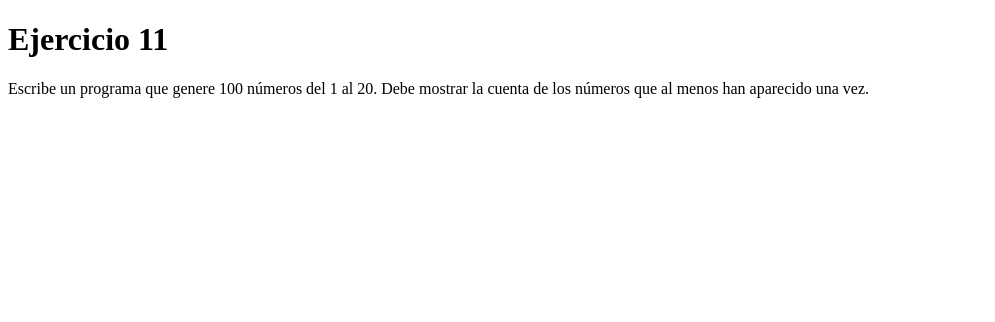
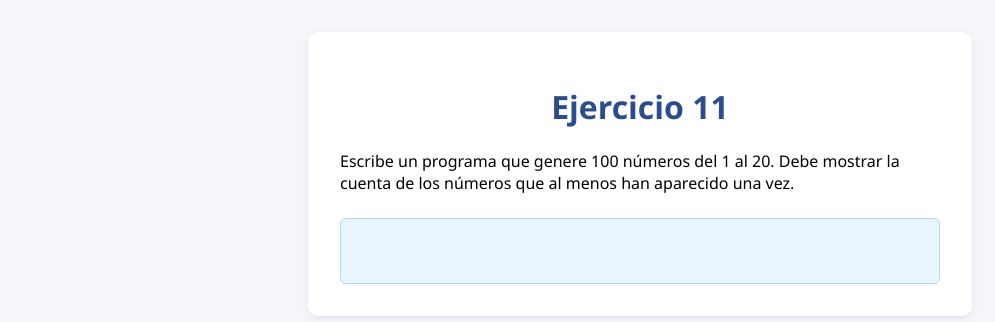
Before and after one commit to RenzoSY1357/fundamentos-js, a plain HTML site: page ejercicio11/index.html in a window 1280 px wide. Shown: the whole page, without its empty margins (0-995 px from the left). Drawn offline with Linux system fonts and the light colour scheme.

Commit message:
ejercicio 11

```diff
--- a/ejercicio11/script.js
+++ b/ejercicio11/script.js
@@ -1 +1,16 @@
-// script.js vacío para Ejercicio 11
+//Ejercicio 11
+
+function cienNumeros() {
+    let numeros = [];
+    for (let i = 0; i < 100; i++) {
+        let num = Math.floor(Math.random() * 20) + 1;
+        numeros.push(num);
+    }
+
+    console.log("Números generados:", numeros.join(", "));
+
+    let distintos = new Set(numeros);
+    console.log("Cantidad de números distintos que han aparecido al menos una vez:", distintos.size);
+}
+
+cienNumeros();
--- a/ejercicio11/style.css
+++ b/ejercicio11/style.css
@@ -1 +1,36 @@
-/* style.css vacío para Ejercicio 11 */
+body {
+	font-family: 'Segoe UI', Arial, sans-serif;
+	background: #f4f6fb;
+	margin: 0;
+	padding: 0;
+}
+
+main {
+	max-width: 600px;
+	margin: 2rem auto;
+	background: #fff;
+	border-radius: 10px;
+	box-shadow: 0 2px 8px rgba(0,0,0,0.08);
+	padding: 2rem;
+}
+
+h1 {
+	color: #2a4d8f;
+	text-align: center;
+}
+
+section {
+	margin-bottom: 1.5rem;
+}
+
+.resultado {
+	background: #eaf6ff;
+	border: 1px solid #b3d8fd;
+	border-radius: 6px;
+	padding: 1rem;
+	margin-top: 1rem;
+	min-height: 2em;
+	color: #1a3a5e;
+	font-weight: bold;
+	box-shadow: 0 1px 3px rgba(0,0,0,0.04);
+}
```
